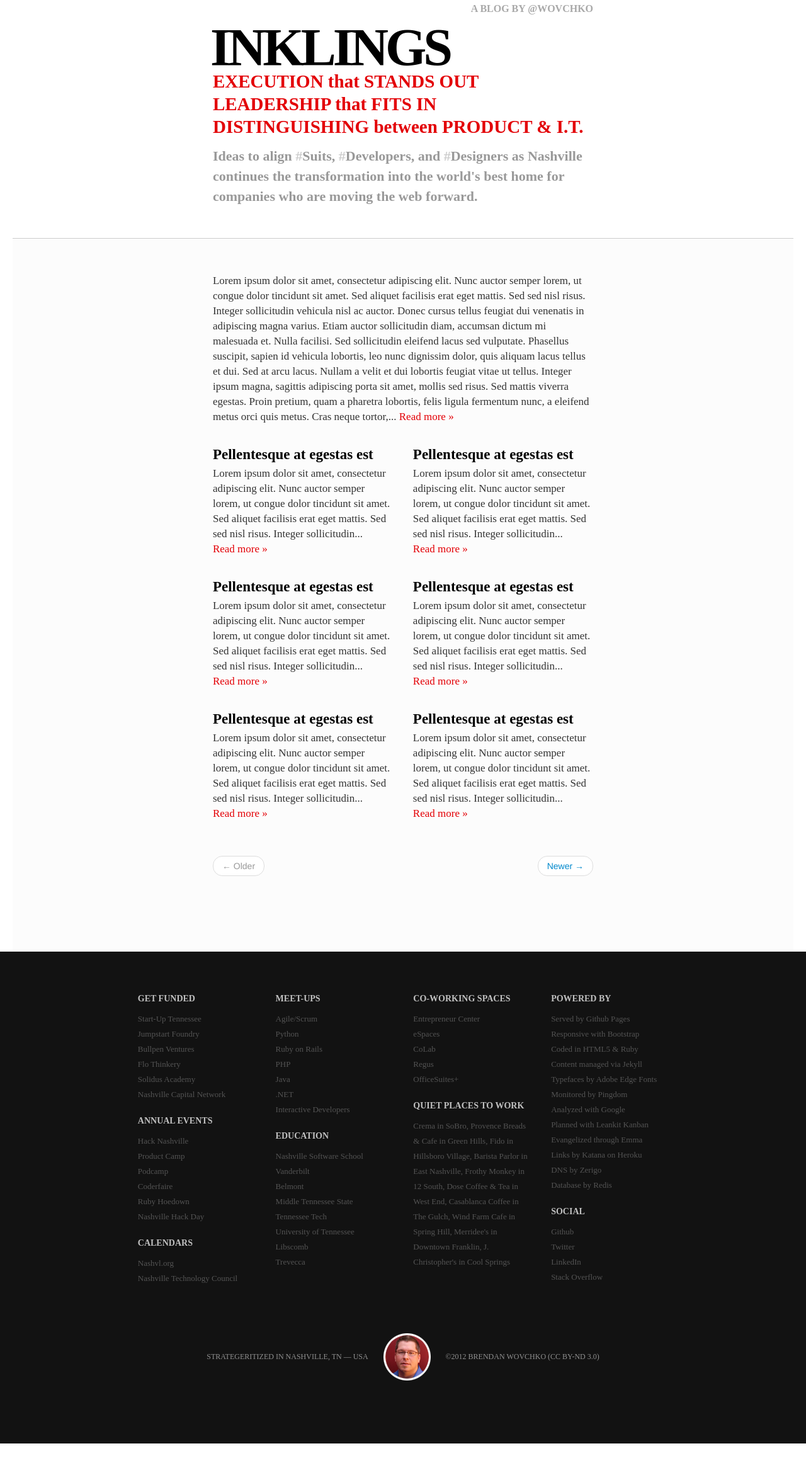
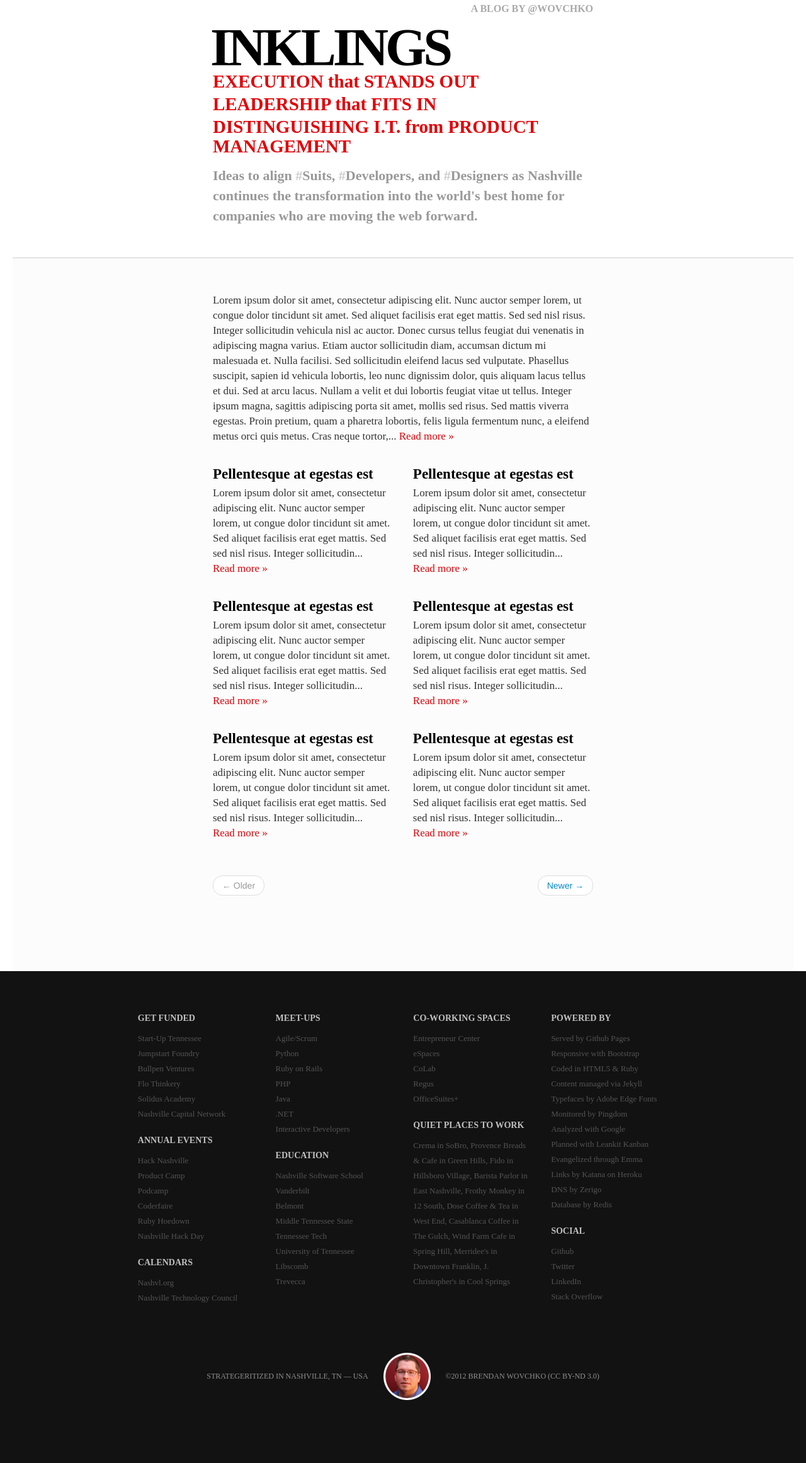
Before and after one commit to wovchko/inklings, a Jekyll site: the page built from index.html, in a window 1280 px wide. Shown: the whole page at 63% size. Built offline with Jekyll 4.4.1, drawn with Linux system fonts in a browser that asks for light colours; Markdown is read by kramdown in place of the engine named in the settings; the list of posts is cut into pages by our own code; before the commit the page ends 2292 px from its top, so only the background shows below that.

```diff
--- a/_layouts/default.html
+++ b/_layouts/default.html
@@ -27,8 +27,7 @@
           <h2>Inklings</h2>
           <h3>Execution <span>that</span> stands out</h3>
           <h3>Leadership <span>that</span> fits in</h3>
-          <h3 class="hidden-phone hidden-tablet">Distinguishing <span>between</span> product &amp; I.T.</h3>
-          <h3 class="visible-phone visible-tablet">Distinguishing product &amp; I.T.</h3>
+          <h3>Distinguishing I.T. <span>from</span> Product Management</h3>
           <h4>Ideas to align <span>#</span><a href="#">Suits</a>, <span>#</span><a href="#">Developers</a>, and <span>#</span><a href="#">Designers</a> as <a href="http://goo.gl/maps/pAuiF" target="_blank">Nashville</a> continues the transformation into the world's best home for companies who are moving the web forward.</h4>
         </div>
         <div class="span3"></div>
--- a/css/bootstrap_custom.css
+++ b/css/bootstrap_custom.css
@@ -842,28 +842,20 @@
 }
 /* Wovchko customization; Begin */
 h1 {
+  font-size: 16px;
   line-height: 18px;
-}
-h2 {
-  line-height: 26px;
-}
-h3 {
-  line-height: 31px;
-}
-h4 {
-  line-height: 32px;
-}
-h1 {
-  font-size: 16px;
 }
 h2 {
   font-size: 84px;
+  line-height: 26px;
 }
 h3 {
   font-size: 29px;
+  line-height: 31px;
 }
 h4 {
   font-size: 22px;
+  line-height: 32px;
 }
 h5 {
   font-size: 23px;
@@ -1291,6 +1283,13 @@
   display: inherit !important;
 }
 @media (min-width: 768px) and (max-width: 979px) {
+
+/* Wovchko customization; Begin */
+  h2 {
+    font-size: 72px;
+    line-height: 18px;
+  }
+/* Wovchko customization; End */
   .hidden-desktop {
     display: inherit !important;
   }
```
